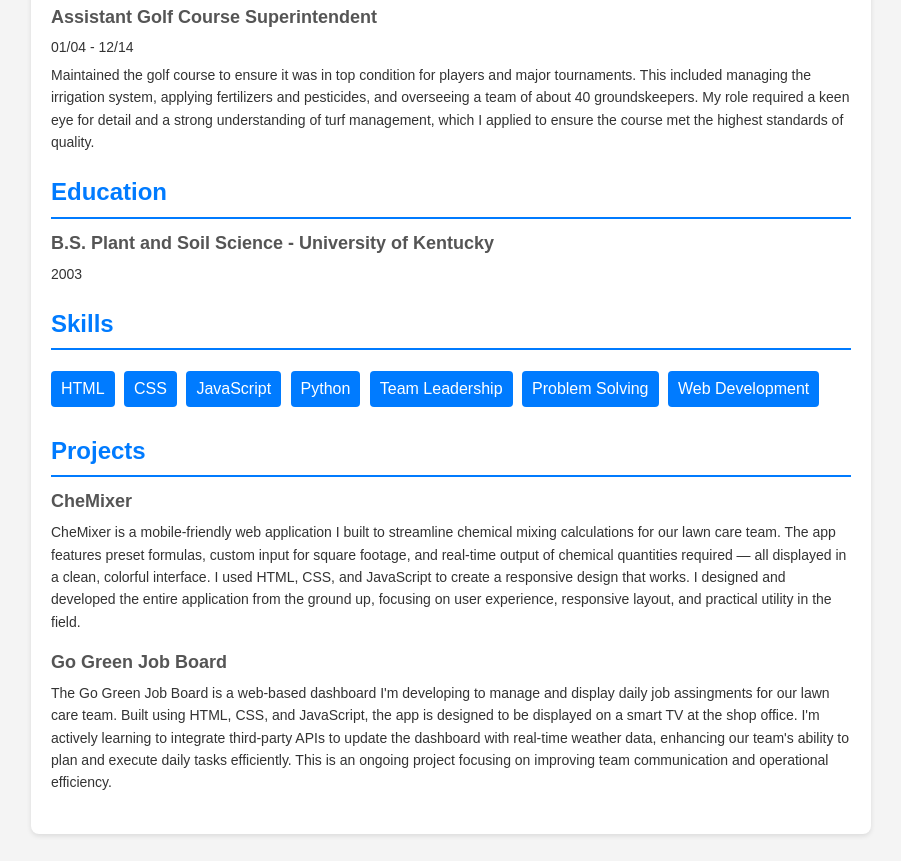
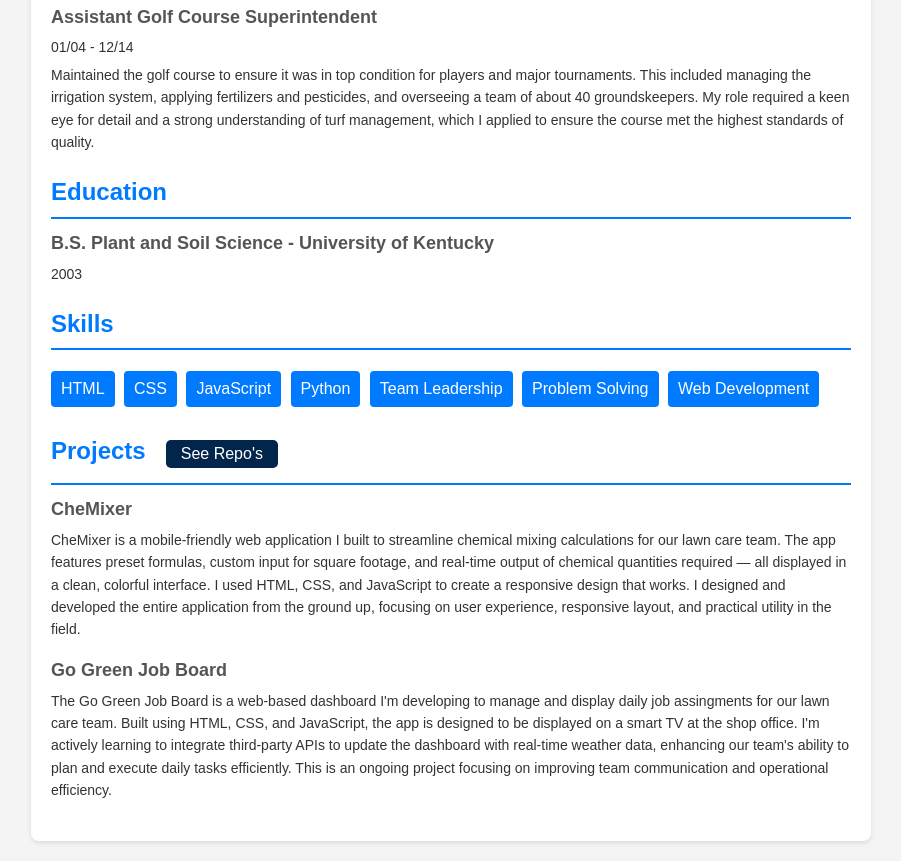
Before and after one commit to CS81Turf/CS81Turf.github.io, a plain HTML site: page index.html in a window 1280 px wide. Shown: the part 591-1452 px from the top of the page, without its empty margins (189-1090 px from the left). Drawn offline with Linux system fonts and the light colour scheme.

Commit message:
Added a button with link to projects.html

```diff
--- a/index.html
+++ b/index.html
@@ -66,7 +66,8 @@
                 </div>
             </section>
             <section class="section">
-                <h2>Projects</h2>
+                <h2>Projects<button class="link-btn" onclick="window.location.href='projects.html'">See Repo's</button></h2>
+
                 <div class="item">
                     <h3>CheMixer</h3>
                     <p>
--- a/styles.css
+++ b/styles.css
@@ -70,3 +70,15 @@ body {
             grid-template-columns: repeat(auto-fill, minmax(250px, 1fr));
             gap: 20px;
           }
+
+          .link-btn {
+            background-color: #02254b;
+            color: white;
+            border: none;
+            padding: 5px 15px;
+            border-radius: 5px;
+            cursor: pointer;
+            font-size: 16px;
+            margin-left: 20px;
+            margin-bottom: 10px;
+          }
```
Also changed, not shown: projects.html (+1 -3 lines).
